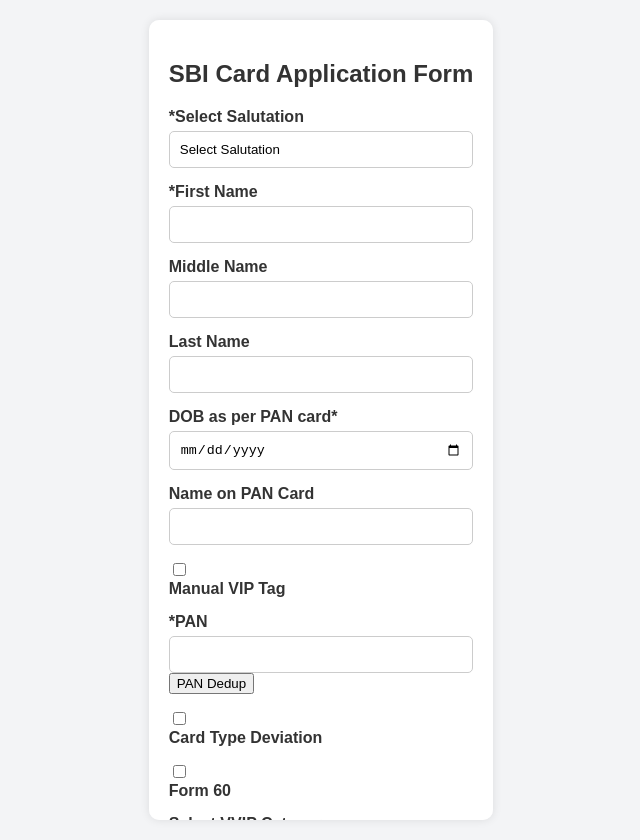
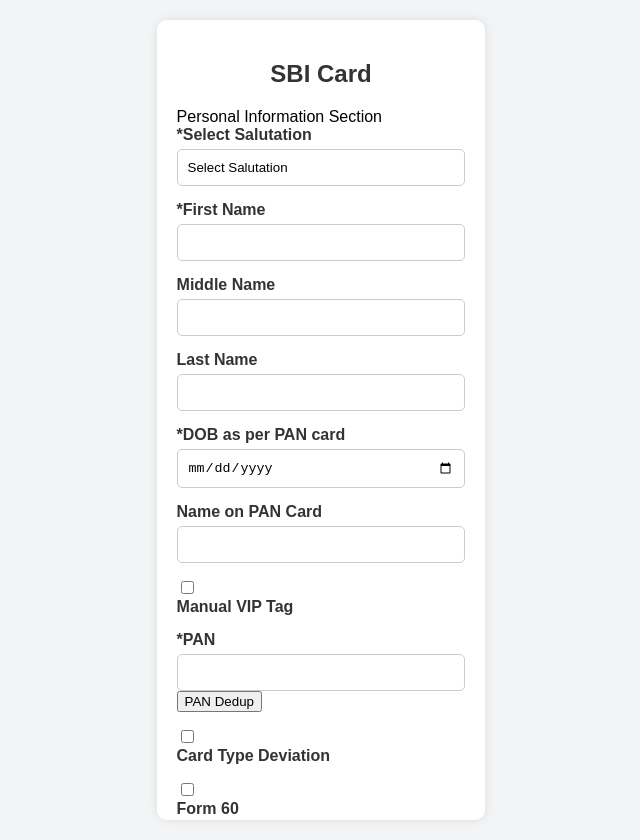
Before and after one commit to sivakumarun/FTRQ, a plain HTML site: page qdeform.html in a window 1280 px wide. Shown: the whole page, without its empty margins (319-959 px from the left). Drawn offline with Linux system fonts and the light colour scheme.

Commit message:
form-updated2

```diff
--- a/qdeform.html
+++ b/qdeform.html
@@ -10,9 +10,9 @@
 <body>
 
 <div class="form-container">
-  <h2>SBI Card Application Form</h2>
+  <h2>SBI Card </h2>
   <form id="infoForm">
-    <!-- Personal Information Section -->
+     Personal Information Section
     <div class="form-group">
       <label for="salutation">*Select Salutation</label>
       <select id="salutation" name="salutation" required>
@@ -39,7 +39,7 @@
     </div>
 
     <div class="form-group">
-      <label for="dob">DOB as per PAN card*</label>
+      <label for="dob">*DOB as per PAN card</label>
       <input type="date" id="dob" name="dob" required>
     </div>
 
@@ -103,6 +103,11 @@
     <div class="form-group">
       <label for="locality">*Locality/Society</label>
       <input type="text" id="locality" name="locality">
+    </div>
+
+    <div class="form-group">
+      <label for="addressline2">Address Line 2</label>
+      <input type="text" id="addressline2" name="addressline2">
     </div>
 
     <div class="form-group">
```
